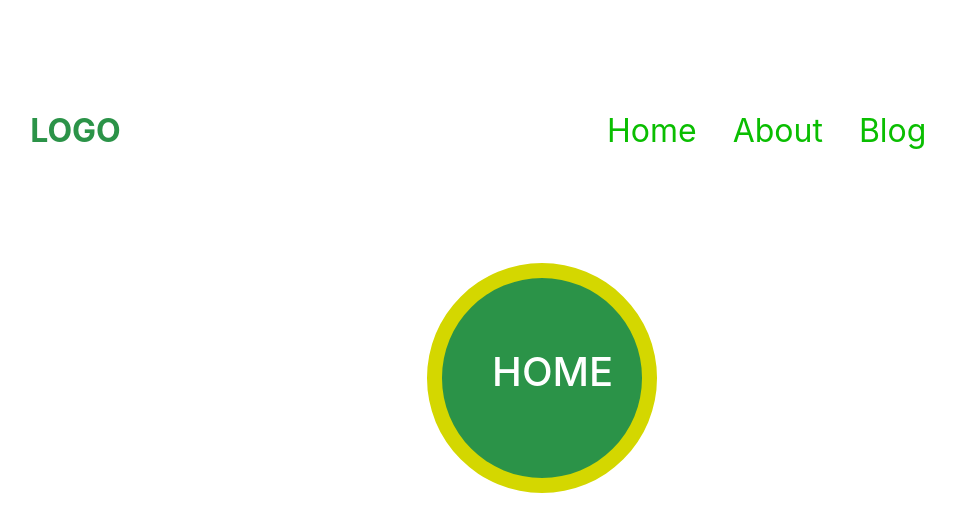
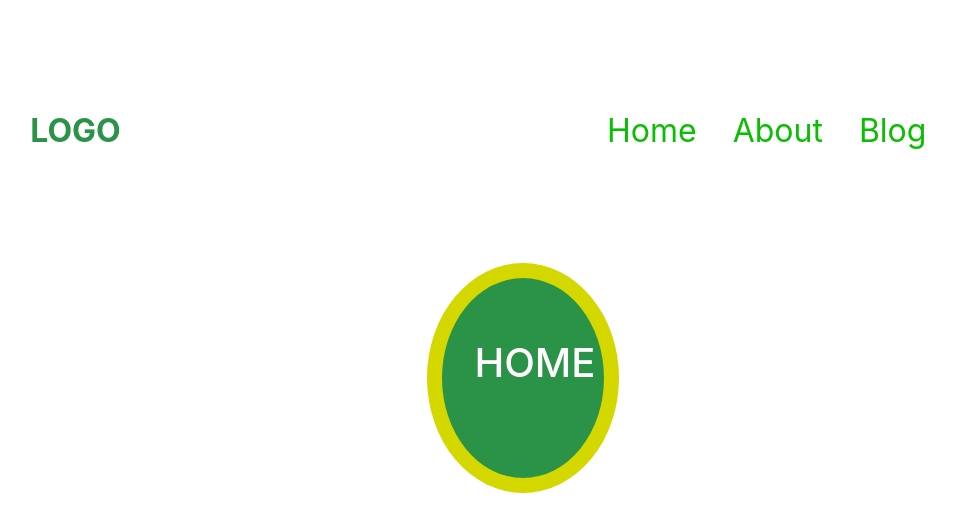
Before and after one commit to jenPlaza/demoApp, a React (Create React App) app: page / in a window 1280 px wide. Shown: the top 532 px of the page, without its empty margins (21-976 px from the left). Built offline with nearby package versions, Linux system fonts and the light colour scheme.

Commit message:
made changes to margins

```diff
--- a/src/App.js
+++ b/src/App.js
@@ -34,10 +34,10 @@ const useStyles = makeStyles((theme) => ({
       marginLeft: '35%',
     },
     [theme.breakpoints.up('lg')]: {
-      width: '18%',
+      width: '15%',
     },
     [theme.breakpoints.up('xl')]: {
-      width: '10%',
+      width: '18%',
     },
   },
 }));
--- a/src/pages/home.js
+++ b/src/pages/home.js
@@ -5,7 +5,7 @@ const useStyles = makeStyles((theme) => ({
     color: 'white',
     margin: '35% 14%',
     [theme.breakpoints.up('sm')]: {
-      margin: '35% 25%',
+      margin: '38% 20%',
     },
   },
 }));
```
Also changed, not shown: 1 other file (tests, documents, lock files or other folders).
